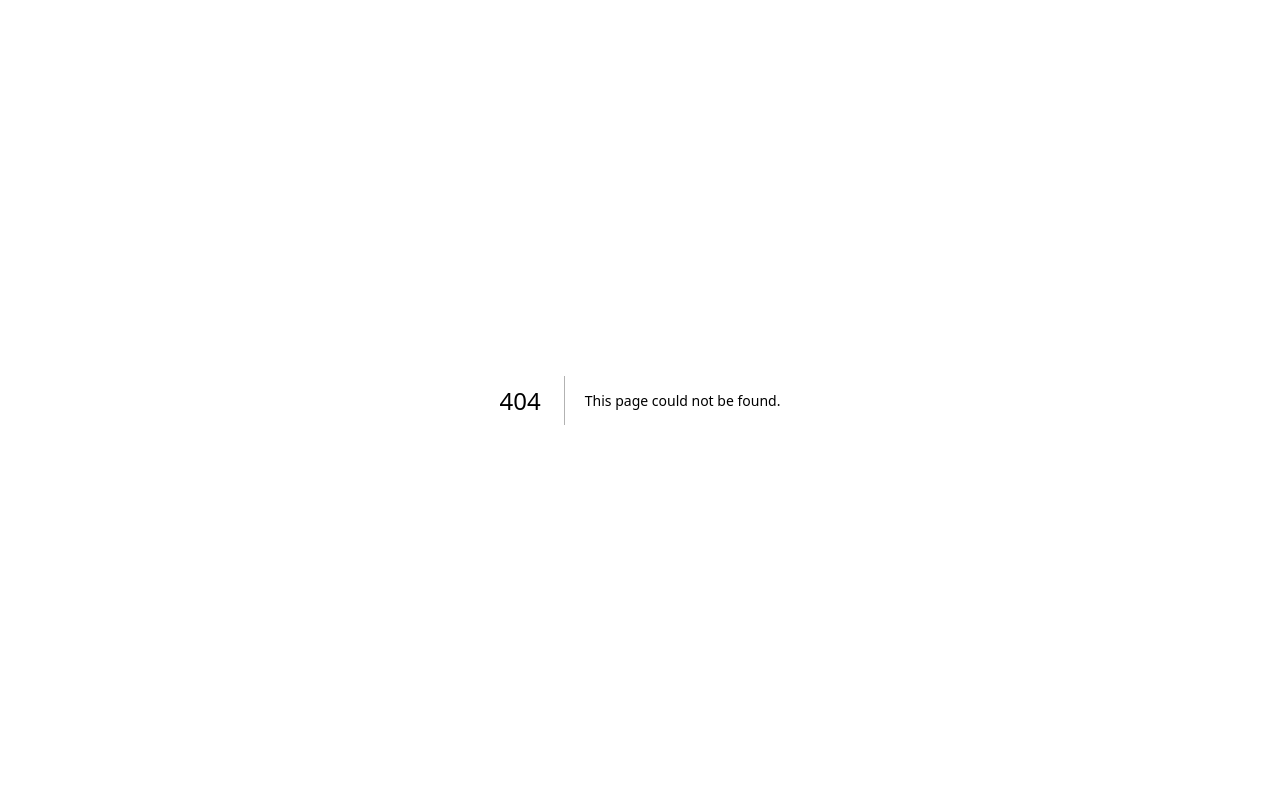
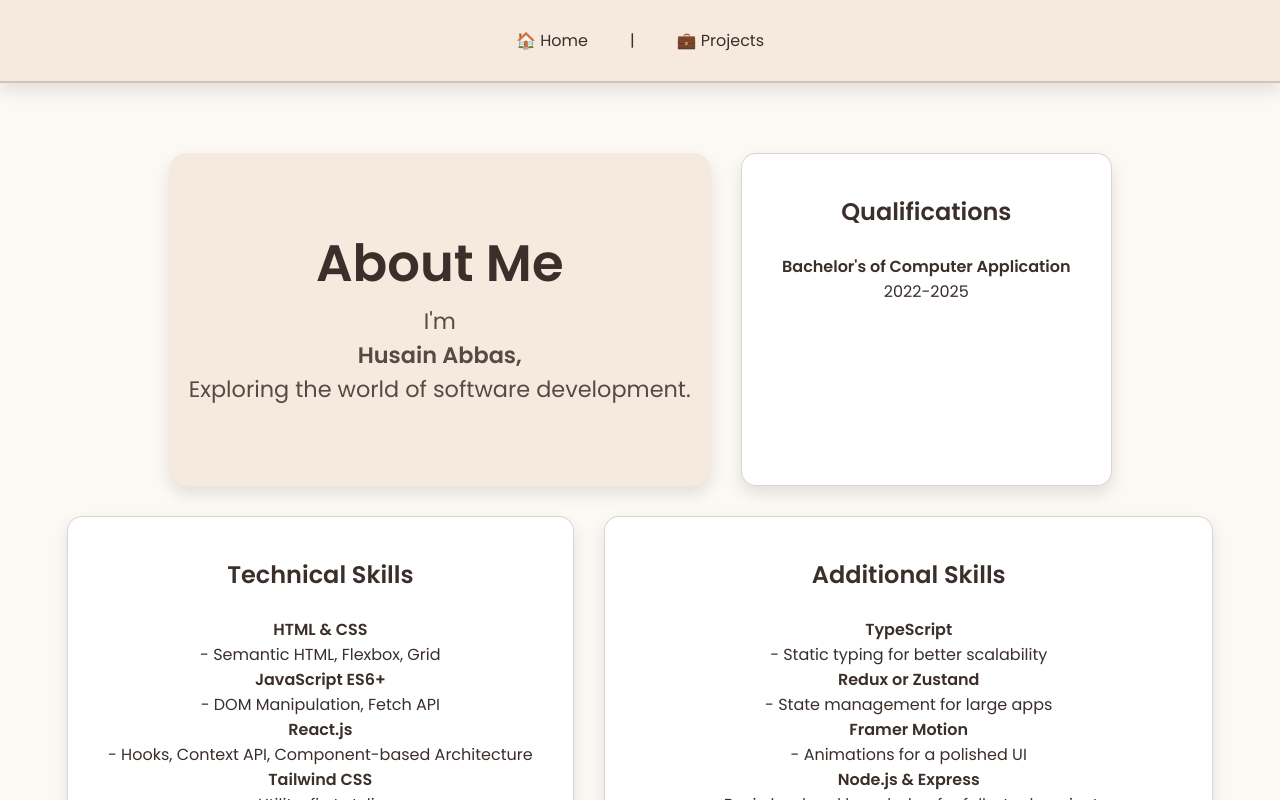
Before and after one commit to HusainAbbasSandhi/portfolio, a Next.js app: page /about in a window 1280 px wide. Before the commit this address had no page. Shown: the top 800 px of the page. Built offline with nearby package versions, Linux system fonts and the light colour scheme.

Commit message:
Initial commit

```diff
--- /dev/null
+++ b/app/about/page.js
@@ -0,0 +1,48 @@
+export default function About() {
+    return (
+      <div className="container">
+        <div className="hero">
+          <h1>About Me</h1>
+          <p>I'm <h4>Husain Abbas,</h4> Exploring the world of software development.</p>
+        </div>
+
+        <section className="section">
+          <h2>Qualifications</h2><br></br>
+          <p><h4>Bachelor's of Computer Application</h4>2022-2025</p>
+
+        </section>
+
+        <section className="section">
+          <h2>Technical Skills</h2><br></br>
+          <p><h4>HTML & CSS</h4> - Semantic HTML, Flexbox, Grid<br></br>
+<h4>JavaScript ES6+</h4> - DOM Manipulation, Fetch API<br></br>
+<h4>React.js</h4> - Hooks, Context API, Component-based Architecture<br></br>
+<h4>Tailwind CSS</h4> - Utility-first styling<br></br>
+<h4>Next.js</h4> - Server-side rendering, Static site generation<br></br>
+<h4>Git & GitHub</h4> - Version control, Branching strategies<br></br>
+<h4>Responsive Design</h4> - Mobile-first approach<br></br>
+<h4>APIs & JSON</h4> - Fetching and handling API data<br></br>
+<h4>Basic UI/UX Principles</h4> - Accessibility, User-centered design<br></br>
+<h4>Testing</h4> - Jest, React Testing Library</p>
+        </section>
+
+        <section className="section">
+          <h2>Additional Skills</h2><br></br>
+          <p><h4>TypeScript</h4> - Static typing for better scalability
+<h4>Redux or Zustand</h4> - State management for large apps
+<h4>Framer Motion</h4> - Animations for a polished UI
+<h4>Node.js & Express</h4> - Basic backend knowledge for full-stack projects
+<h4>Database Basics</h4> - Firebase, MongoDB, SQL <br></br><br></br>
+<h1>Soft Skills</h1><br></br>
+<b>Problem-Solving</b> - Debugging and troubleshooting<br></br>
+<b>Communication</b> - Explaining technical concepts clearly<br></br>
+<b>Collaboration</b> - Working with designers and back-end developers<br></br>
+<b>Adaptability</b> - Learning new tools and frameworks quickly<br></br>
+<b>Attention to Detail</b> - Writing clean, maintainable code<br></br>
+
+</p>
+
+        </section>
+      </div>
+    );
+  }
--- a/app/globals.css
+++ b/app/globals.css
@@ -1,42 +1,192 @@
+/* Import Google Fonts */
+@import url('https://fonts.googleapis.com/css2?family=Poppins:wght@300;400;600&display=swap');
+
 :root {
-  --background: #ffffff;
-  --foreground: #171717;
+    --primary-bg: #fcf8f3; /* Warm white */
+    --secondary-bg: #f5eadd; /* Soft beige */
+    --text-color: #3a2f2a; /* Rich dark brown */
+    --accent-color: #d47f36; /* Warm orange */
+    --accent-dark: #bf6d2e;
+    --border-color: rgba(58, 47, 42, 0.2);
+    --shadow: 0 8px 16px rgba(0, 0, 0, 0.1);
 }
 
-@media (prefers-color-scheme: dark) {
-  :root {
-    --background: #0a0a0a;
-    --foreground: #ededed;
-  }
+/* General Reset */
+* {
+    margin: 0;
+    padding: 0;
+    box-sizing: border-box;
+    scroll-behavior: smooth;
 }
 
-html,
+/* Apply global styles */
 body {
-  max-width: 100vw;
-  overflow-x: hidden;
+    font-family: 'Poppins', sans-serif;
+    background: var(--primary-bg);
+    color: var(--text-color);
+    text-align: center;
+    padding: 0;
+    transition: background 0.3s ease-in-out;
 }
 
-body {
-  color: var(--foreground);
-  background: var(--background);
-  font-family: Arial, Helvetica, sans-serif;
-  -webkit-font-smoothing: antialiased;
-  -moz-osx-font-smoothing: grayscale;
+/* Navigation Bar */
+nav {
+    background: var(--secondary-bg);
+    padding: 16px 0;
+    display: flex;
+    justify-content: center;
+    align-items: center;
+    gap: 30px;
+    border-bottom: 2px solid var(--border-color);
+    position: sticky;
+    top: 0;
+    width: 100%;
+    z-index: 100;
+    box-shadow: var(--shadow);
 }
 
-* {
-  box-sizing: border-box;
-  padding: 0;
-  margin: 0;
+nav a {
+    color: var(--text-color);
+    text-decoration: none;
+    font-size: 1rem;
+    font-weight: 500;
+    padding: 12px;
+    transition: all 0.3s ease;
+    border-radius: 6px;
 }
 
-a {
-  color: inherit;
-  text-decoration: none;
+nav a:hover {
+    color: var(--accent-color);
+    background: rgba(212, 127, 54, 0.1);
+    transform: scale(1.05);
 }
 
-@media (prefers-color-scheme: dark) {
-  html {
-    color-scheme: dark;
-  }
+/* Main Container */
+.container {
+    max-width: 1200px;
+    margin: 50px auto;
+    padding: 20px;
+    display: flex;
+    flex-wrap: wrap;
+    justify-content: center;
+    gap: 30px;
+    opacity: 0;
+    transform: translateY(20px);
+    animation: fadeInUp 0.8s ease-out forwards;
 }
+
+/* Hero Section */
+.hero {
+    text-align: center;
+    padding: 80px 20px;
+    background: var(--secondary-bg);
+    border-radius: 18px;
+    box-shadow: var(--shadow);
+    opacity: 0;
+    transform: translateY(-20px);
+    animation: fadeIn 1s ease-out forwards;
+}
+
+.hero h1 {
+    font-size: 3.2rem;
+    font-weight: 600;
+    line-height: 1.2;
+}
+
+.hero p {
+    font-size: 1.4rem;
+    margin-top: 10px;
+    opacity: 0.85;
+}
+
+/* Sections */
+.section {
+    background: #ffffff;
+    padding: 40px;
+    border-radius: 15px;
+    box-shadow: var(--shadow);
+    border: 1px solid var(--border-color);
+    transition: transform 0.3s ease, box-shadow 0.3s ease;
+    opacity: 0;
+    transform: scale(0.9);
+    animation: fadeInZoom 0.6s ease-out forwards;
+}
+
+.section:hover {
+    transform: translateY(-5px);
+    box-shadow: 0 12px 24px rgba(0, 0, 0, 0.15);
+}
+
+/* Buttons */
+button {
+    background: linear-gradient(135deg, var(--accent-color), var(--accent-dark));
+    border: none;
+    color: #fff;
+    padding: 14px 26px;
+    font-size: 18px;
+    font-weight: 600;
+    border-radius: 10px;
+    cursor: pointer;
+    transition: background 0.3s ease, transform 0.2s ease;
+    margin-top: 20px;
+    display: inline-block;
+    box-shadow: var(--shadow);
+}
+
+button:hover {
+    background: var(--accent-dark);
+    transform: scale(1.07);
+}
+
+/* Footer */
+.footer {
+    text-align: center;
+    padding: 20px;
+    font-size: 1rem;
+    opacity: 0.7;
+}
+
+/* Form Styles */
+form {
+    background: var(--secondary-bg);
+    padding: 24px;
+    border-radius: 12px;
+    box-shadow: var(--shadow);
+    display: flex;
+    flex-direction: column;
+    gap: 18px;
+    max-width: 500px;
+    margin: 40px auto;
+}
+
+input, textarea {
+    width: 100%;
+    padding: 12px;
+    border: 1px solid var(--border-color);
+    border-radius: 8px;
+    font-size: 16px;
+    color: var(--text-color);
+    background: #fff;
+}
+
+input:focus, textarea:focus {
+    outline: none;
+    border-color: var(--accent-color);
+    box-shadow: 0 0 8px rgba(212, 127, 54, 0.4);
+}
+
+/* Scroll Animations */
+@keyframes fadeIn {
+    0% { opacity: 0; transform: translateY(-20px); }
+    100% { opacity: 1; transform: translateY(0); }
+}
+
+@keyframes fadeInUp {
+    0% { opacity: 0; transform: translateY(20px); }
+    100% { opacity: 1; transform: translateY(0); }
+}
+
+@keyframes fadeInZoom {
+    0% { opacity: 0; transform: scale(0.9); }
+    100% { opacity: 1; transform: scale(1); }
+}
--- a/app/layout.js
+++ b/app/layout.js
@@ -1,27 +1,13 @@
-import { Geist, Geist_Mono } from "next/font/google";
-import "./globals.css";
-
-const geistSans = Geist({
-  variable: "--font-geist-sans",
-  subsets: ["latin"],
-});
-
-const geistMono = Geist_Mono({
-  variable: "--font-geist-mono",
-  subsets: ["latin"],
-});
-
-export const metadata = {
-  title: "Create Next App",
-  description: "Generated by create next app",
-};
-
-export default function RootLayout({ children }) {
+export default function Layout({ children }) {
   return (
-    <html lang="en">
-      <body className={`${geistSans.variable} ${geistMono.variable}`}>
-        {children}
-      </body>
-    </html>
+      <html lang="en">
+          <body>
+              <nav>
+                  <a href="/">🏠 Home</a> | <a href="/projects">💼 Projects</a>
+              </nav>
+              {children}
+          </body>
+      </html>
   );
 }
+import './globals.css';
--- a/package.json
+++ b/package.json
@@ -9,8 +9,9 @@
     "lint": "next lint"
   },
   "dependencies": {
+    "framer-motion": "^12.4.10",
+    "next": "15.2.1",
     "react": "^19.0.0",
-    "react-dom": "^19.0.0",
-    "next": "15.2.1"
+    "react-dom": "^19.0.0"
   }
 }
```
Also changed, not shown: app/contact/page.js (added, +18 -0 lines), app/page.js (+37 -90 lines), app/projects.js (added, +14 -0 lines), 1 other file (tests, documents, lock files or other folders).
